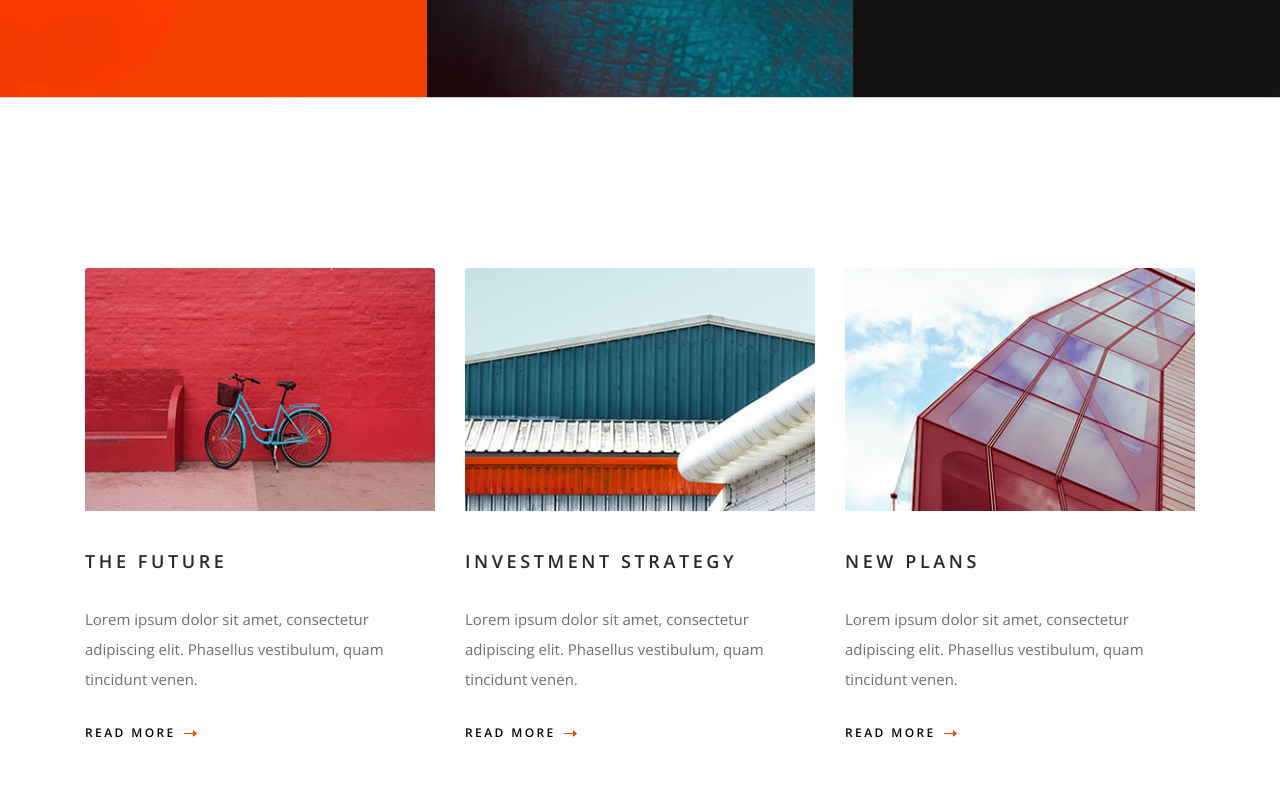
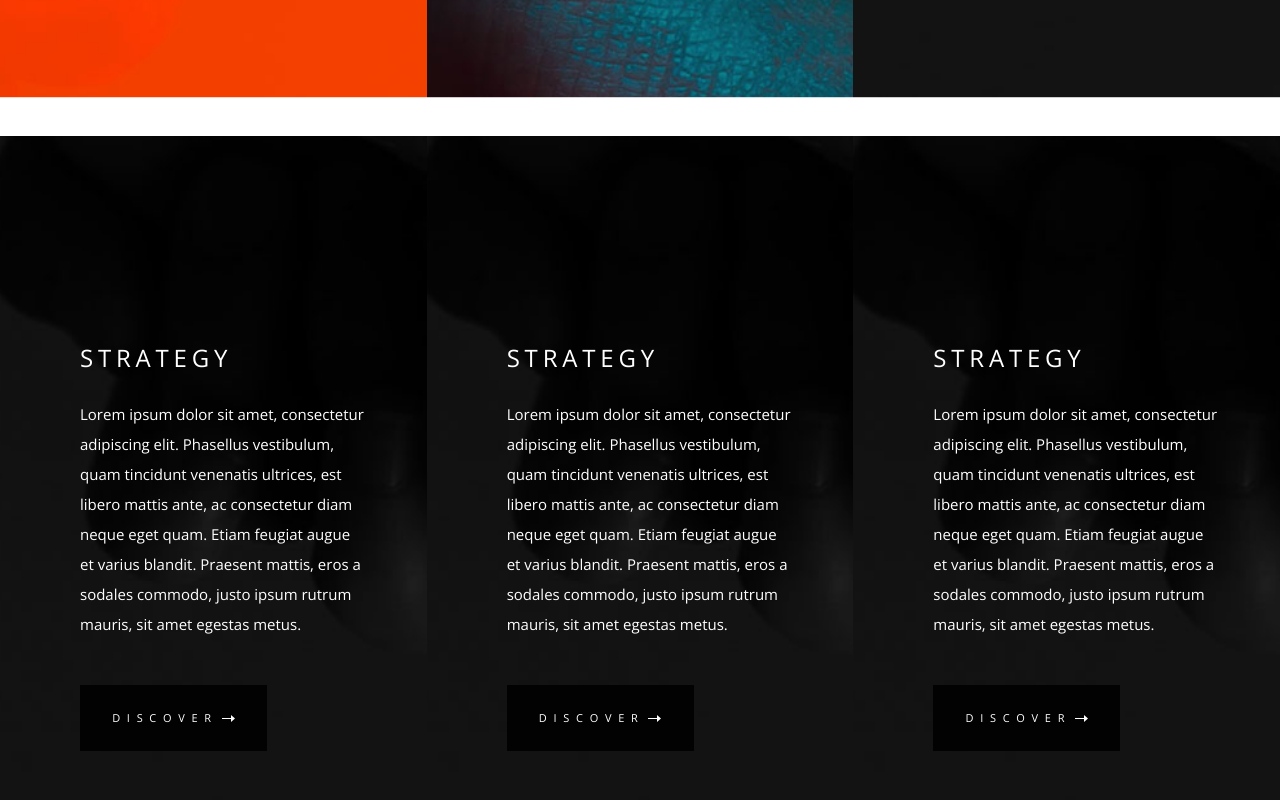
Before and after one commit to HZ757/gen-six-website, a plain HTML site: page about_us.html in a window 1280 px wide. Shown: the part 1320-2120 px from the top of the page. Drawn offline with nearby package versions, Linux system fonts and the light colour scheme; a script that the page names is missing.

Commit message:
created 3 card items

```diff
--- a/about_us.html
+++ b/about_us.html
@@ -222,6 +222,39 @@
 						</div>
 					</div>
 				</div>
+				<!-- Card Item -->
+				<div class="col-lg-4 zeta_card zeta_card_3 prlx_parent">
+					<div class="zeta_card_background prlx" style="background-image:url(images/card_3.jpg)"></div>
+					<div class="zeta_card_content">
+						<h2>strategy</h2>
+						<p>Lorem ipsum dolor sit amet, consectetur adipiscing elit. Phasellus vestibulum, quam tincidunt venenatis ultrices, est libero mattis ante, ac consectetur diam neque eget quam. Etiam feugiat augue et varius blandit. Praesent mattis, eros a sodales commodo, justo ipsum rutrum mauris, sit amet egestas metus.</p>
+						<div class="button zeta_card_button">
+							<a href="#" class="d-flex flex-row align-items-center justify-content-center">discover<img src="images/arrow_right.svg" alt=""></a>
+						</div>
+					</div>
+				</div>
+				<!-- Card Item -->
+				<div class="col-lg-4 zeta_card zeta_card_3 prlx_parent">
+					<div class="zeta_card_background prlx" style="background-image:url(images/card_3.jpg)"></div>
+					<div class="zeta_card_content">
+						<h2>strategy</h2>
+						<p>Lorem ipsum dolor sit amet, consectetur adipiscing elit. Phasellus vestibulum, quam tincidunt venenatis ultrices, est libero mattis ante, ac consectetur diam neque eget quam. Etiam feugiat augue et varius blandit. Praesent mattis, eros a sodales commodo, justo ipsum rutrum mauris, sit amet egestas metus.</p>
+						<div class="button zeta_card_button">
+							<a href="#" class="d-flex flex-row align-items-center justify-content-center">discover<img src="images/arrow_right.svg" alt=""></a>
+						</div>
+					</div>
+				</div>
+				<!-- Card Item -->
+				<div class="col-lg-4 zeta_card zeta_card_3 prlx_parent">
+					<div class="zeta_card_background prlx" style="background-image:url(images/card_3.jpg)"></div>
+					<div class="zeta_card_content">
+						<h2>strategy</h2>
+						<p>Lorem ipsum dolor sit amet, consectetur adipiscing elit. Phasellus vestibulum, quam tincidunt venenatis ultrices, est libero mattis ante, ac consectetur diam neque eget quam. Etiam feugiat augue et varius blandit. Praesent mattis, eros a sodales commodo, justo ipsum rutrum mauris, sit amet egestas metus.</p>
+						<div class="button zeta_card_button">
+							<a href="#" class="d-flex flex-row align-items-center justify-content-center">discover<img src="images/arrow_right.svg" alt=""></a>
+						</div>
+					</div>
+				</div>
 			</div>
 		</div>
 
```
